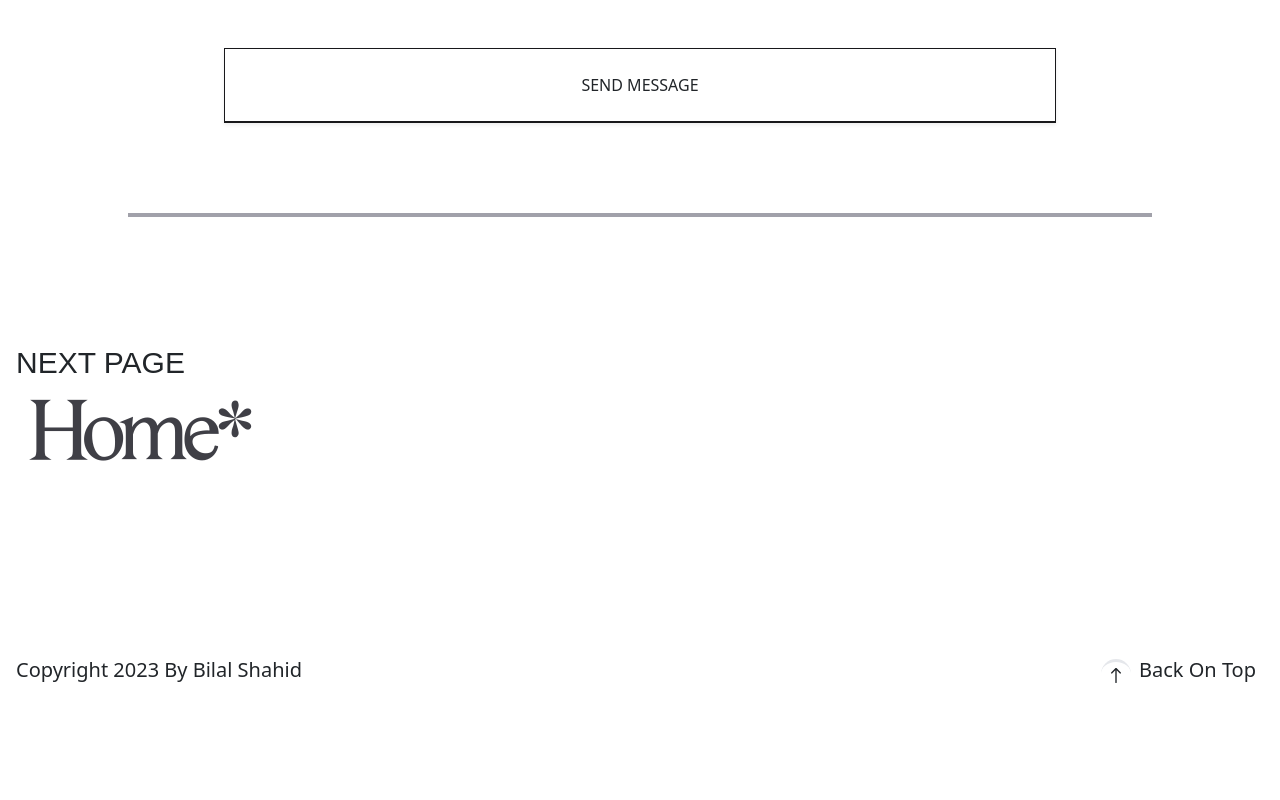
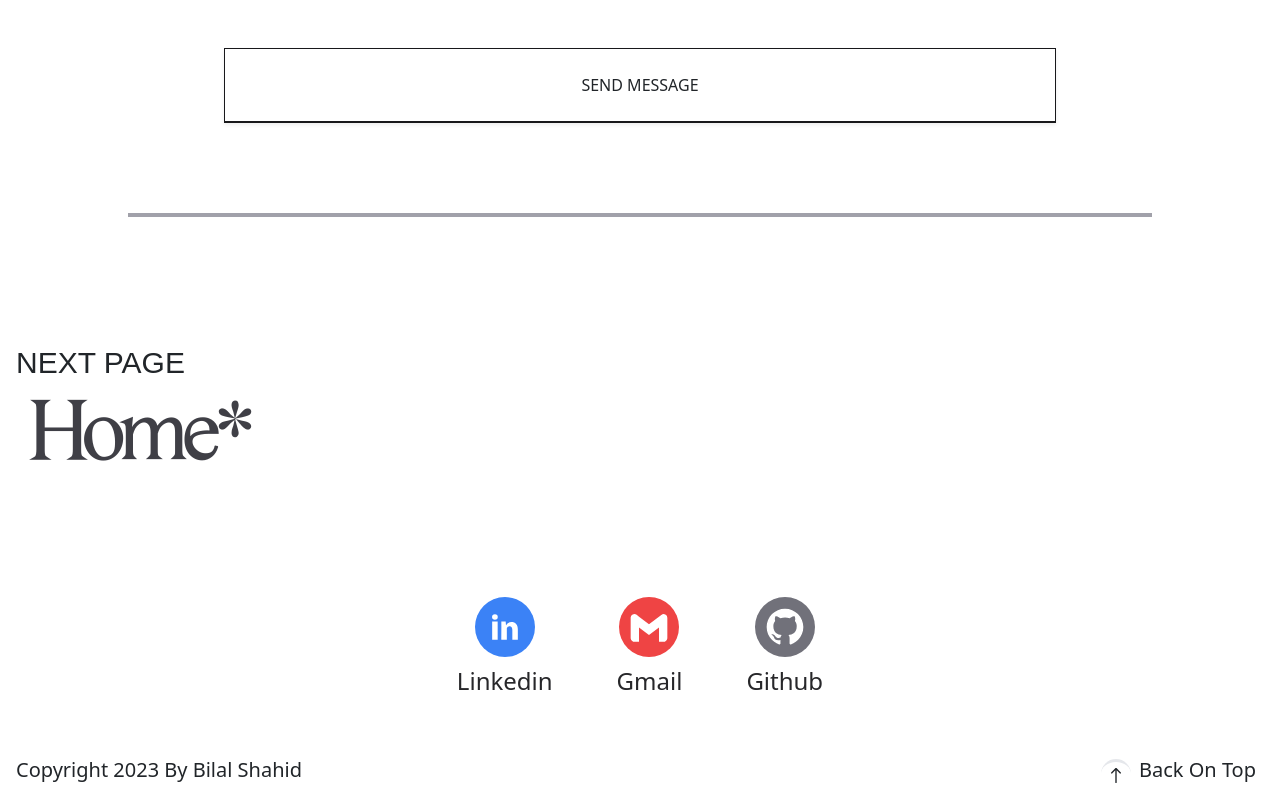
Before and after one commit to BilalShahid-13/Portfolio, a React (Create React App) app: page /#/contact in a window 1280 px wide. Shown: the part 1394-2194 px from the top of the page. Before the commit the page ends 2094 px from the top, so only its background shows below. Built offline with nearby package versions, Linux system fonts and the light colour scheme.

Commit message:
add links url like linkedin url github

```diff
--- a/src/Pages/About.jsx
+++ b/src/Pages/About.jsx
@@ -138,6 +138,8 @@ const About = () => {
             Contact*
           </Link>
         </div>
+
+
       </div>
     </>
   );
--- a/src/Pages/Contact.jsx
+++ b/src/Pages/Contact.jsx
@@ -2,6 +2,10 @@ import React, { useEffect } from "react";
 import Contact_ from "../Components/Contact";
 import { Link } from "react-router-dom";
 import { gsap } from "gsap";
+import { TiSocialLinkedin } from "react-icons/ti";
+import { BiLogoGmail } from "react-icons/bi";
+import { RiGithubFill } from "react-icons/ri";
+
 
 const Contact = () => {
   useEffect(() => {
@@ -61,6 +65,34 @@ const Contact = () => {
           Home*
         </Link>
       </div>
+
+      <div className="flex flex-row justify-center items-center gap-16">
+        {/* linkedin */}
+        <a href="https://www.linkedin.com/in/codingwithbilal-pro/" target="_blank" className="text-2xl max-md:text-base
+          no-underline text-zinc-800 flex justify-center items-center
+          flex-col gap-2">
+          <TiSocialLinkedin className="rounded-full
+           bg-blue-500 max-md:text-5xl text-6xl p-2 hover:bg-blue-600
+           hover:scale-125 transtition-all ease-linear duration-150" color="white" />
+          Linkedin
+        </a>
+        {/* email */}
+        <a href="mailto:codingwithbilal.pro@gmail.com" className="text-2xl max-md:text-base
+          no-underline text-zinc-800 flex justify-center items-center
+          flex-col gap-2">
+          <BiLogoGmail className="rounded-full
+           bg-red-500 max-md:text-5xl text-6xl p-2  hover:scale-125 transtition-all ease-linear duration-150" color="white" />
+          Gmail
+        </a>
+        {/* github */}
+        <a href="https://github.com/BilalShahid-13/" target="_blank" className="text-2xl max-md:text-base
+          no-underline text-zinc-800 flex justify-center items-center
+          flex-col gap-2">
+          <RiGithubFill className="rounded-full
+           bg-zinc-500 max-md:text-5xl text-6xl p-2 hover:scale-125 transtition-all ease-linear duration-150" color="white" />
+          Github
+        </a>
+      </div>
     </>
   );
 };
```
